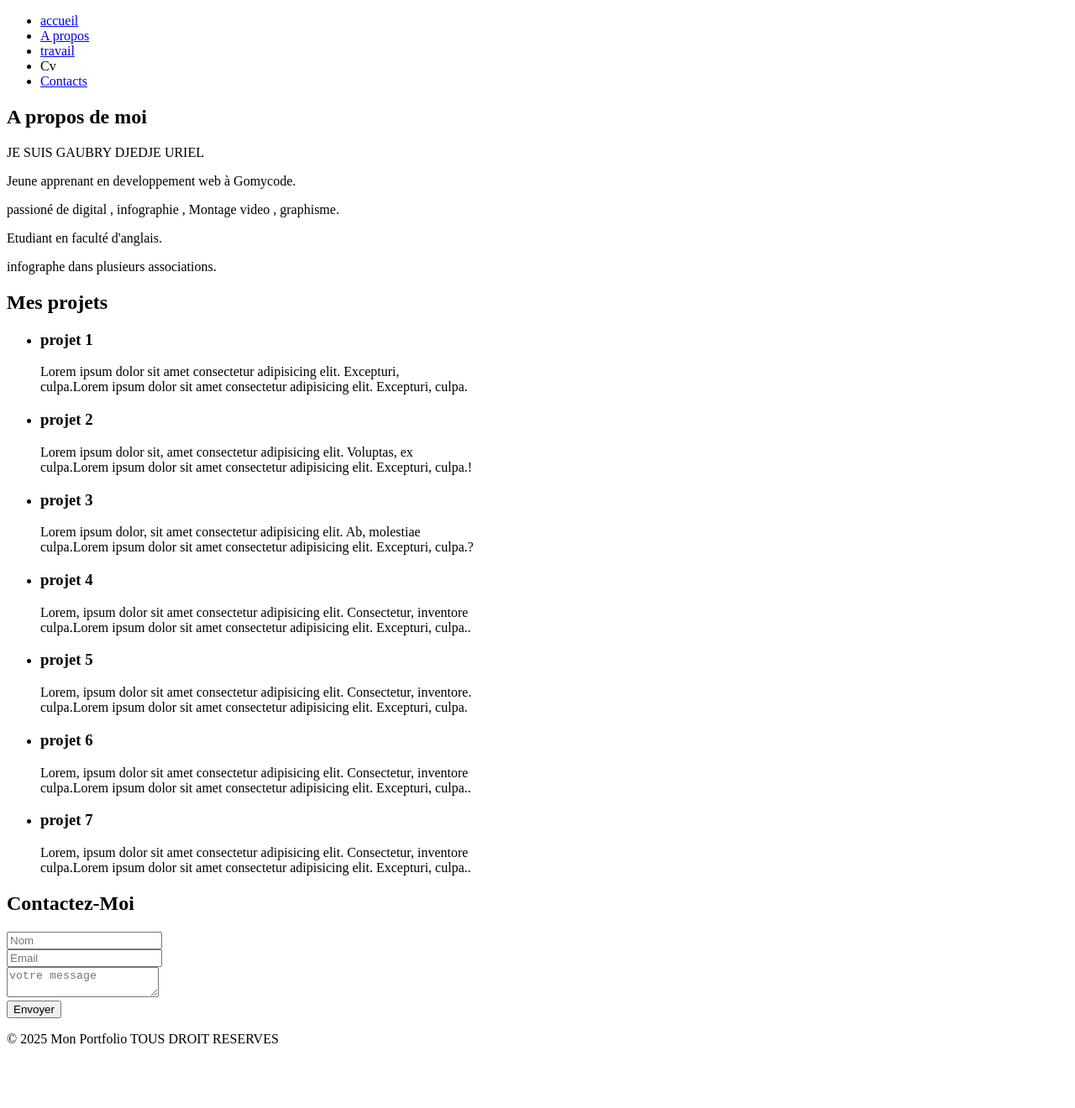
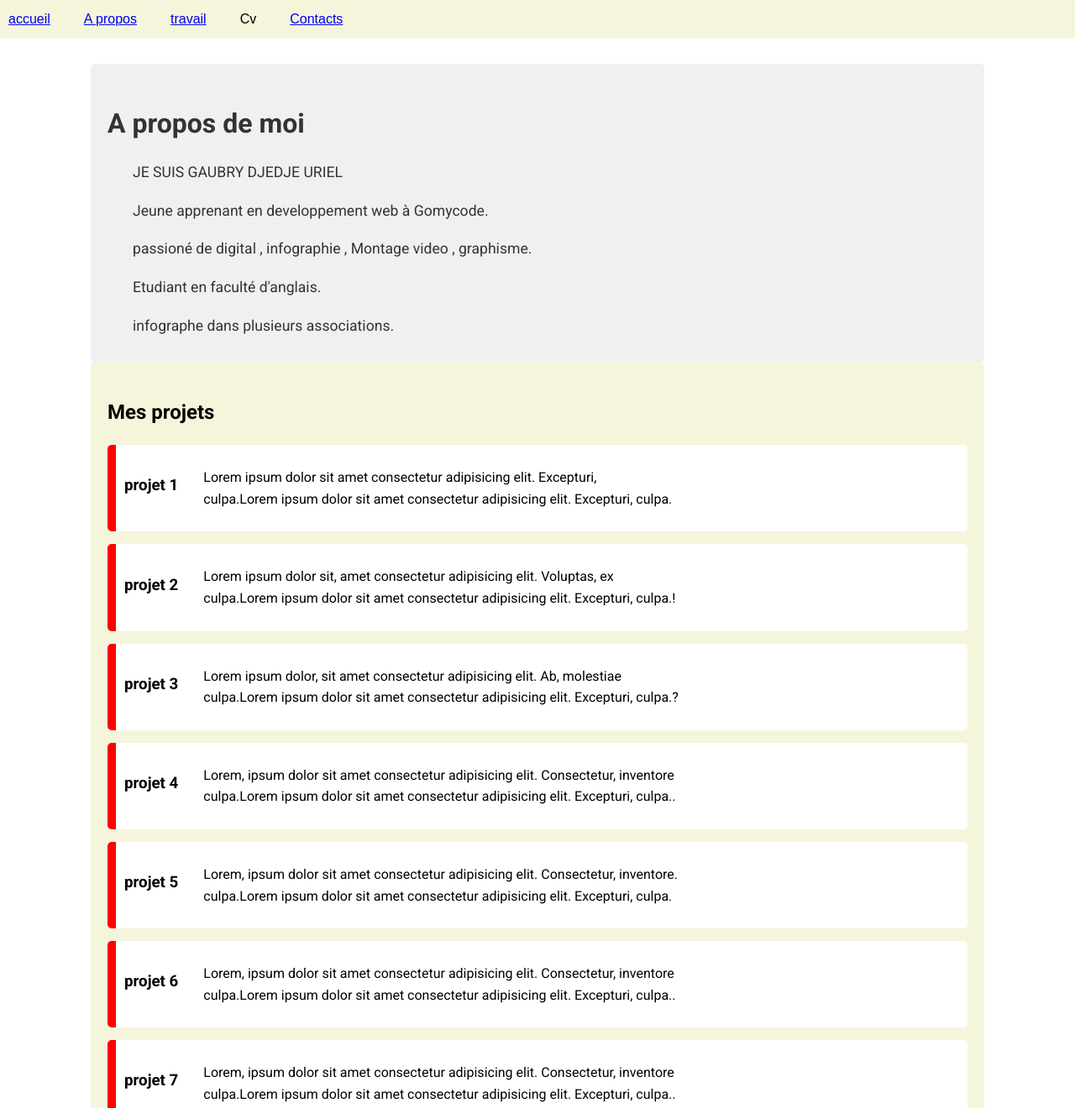
Before and after one commit to uri1523/mon-portfolio, a plain HTML site: page index.html in a window 1280 px wide. Shown: the top 1320 px of the page at 84% size. Before the commit the page ends 1263 px from the top, so only its background shows below. Drawn offline with Linux system fonts and the light colour scheme.

Commit message:
Initial commit

```diff
--- a/index.html
+++ b/index.html
@@ -4,9 +4,13 @@
     <meta charset="UTF-8">
     <meta name="viewport" content="width=device-width, initial-scale=1.0">
     <title>Mon Portfolio</title>
+    <link rel="stylesheet" href="style.css">
+        <link rel="preconnect" href="https://fonts.googleapis.com">
+    <link rel="preconnect" href="https://fonts.gstatic.com" crossorigin>
+    <link href="https://fonts.googleapis.com/css2?family=Roboto:wght@400;700&display=swap" rel="stylesheet">
 </head>
 <body>
-        <nav>
+        <nav class="navbar">
             <ul>
                 <li> <a href="#Accueil">accueil</a></li>
                 <li> <a href="#A propos">A propos</a></li>
@@ -16,7 +20,7 @@
             </ul>
         </nav>
 
-        <section id="A propos">
+        <section id="A propos" class="section">
             <h1>A propos de moi</h1>
             <p>JE SUIS GAUBRY DJEDJE URIEL</p>
             <p>Jeune apprenant en developpement web à Gomycode.</p>
@@ -26,41 +30,48 @@
 
         </section>
 
-        <section id="travail">
+        <section id="travail" class="section">
             <h2>Mes projets</h2>
             <ul>
-                <li>
+                <li >
                         <h3>projet 1</h3>
-                    <p>Lorem ipsum dolor sit amet consectetur adipisicing elit. Excepturi, <br>culpa.Lorem ipsum dolor sit amet consectetur adipisicing elit. Excepturi, culpa. </p>
+                        <p >Lorem ipsum dolor sit amet consectetur adipisicing elit. Excepturi, <br>culpa.Lorem ipsum dolor sit amet consectetur adipisicing elit. Excepturi, culpa. </p>
                 </li>
                 <li>
                      <h3>projet 2</h3>
                         <p>Lorem ipsum dolor sit, amet consectetur adipisicing elit. Voluptas, ex <br>culpa.Lorem ipsum dolor sit amet consectetur adipisicing elit. Excepturi, culpa.!</p>
                 </li>
-                <li>
+                <li >
                         <h3>projet 3</h3>
                         <p>Lorem ipsum dolor, sit amet consectetur adipisicing elit. Ab, molestiae <br>culpa.Lorem ipsum dolor sit amet consectetur adipisicing elit. Excepturi, culpa.?</p>
                 </li>
-                <li>
+                <li >
                      <h3>projet 4</h3>
                       <p>Lorem, ipsum dolor sit amet consectetur adipisicing elit. Consectetur, inventore <br>culpa.Lorem ipsum dolor sit amet consectetur adipisicing elit. Excepturi, culpa..</p>
                 </li>
-                <li>
+                <li >
+
                      <h3>projet 5</h3>
                      <p>Lorem, ipsum dolor sit amet consectetur adipisicing elit. Consectetur, inventore. <br>culpa.Lorem ipsum dolor sit amet consectetur adipisicing elit. Excepturi, culpa.</p>
+
+                </li>
+                <li >
+
+                      <h3>projet 6</h3>
+                      <p>Lorem, ipsum dolor sit amet consectetur adipisicing elit. Consectetur, inventore <br>culpa.Lorem ipsum dolor sit amet consectetur adipisicing elit. Excepturi, culpa..</p>
+
                 </li>
                 <li>
-                    <h3>projet 6</h3>
-                    <p>Lorem, ipsum dolor sit amet consectetur adipisicing elit. Consectetur, inventore <br>culpa.Lorem ipsum dolor sit amet consectetur adipisicing elit. Excepturi, culpa..</p>
-                </li>
-                <li>
+
                      <h3>projet 7</h3>
                      <p>Lorem, ipsum dolor sit amet consectetur adipisicing elit. Consectetur, inventore <br>culpa.Lorem ipsum dolor sit amet consectetur adipisicing elit. Excepturi, culpa..</p>
+
                 </li>
+
             </ul>
         </section>
 
-        <section id="Contacts">
+        <section id="Contacts" class="sect">
 
             <h2>Contactez-Moi</h2>
             <form action="#" method="post"></form>
@@ -87,7 +98,7 @@
 
 </body>
 
-<footer>
+<footer class="footer">
     <p>&copy; 2025 Mon Portfolio TOUS DROIT RESERVES</p>
 </footer>
 </html>
--- /dev/null
+++ b/style.css
@@ -0,0 +1,136 @@
+.navbar ul{
+    display: flex;
+    list-style: none;
+    margin: 0;
+    padding: 0;
+    background-color: beige;
+}
+
+.navbar ul li{
+    margin-right: 20px;
+}
+
+.navbar ul li {
+    text-decoration: none;
+    font-family: Arial, Helvetica, sans-serif;
+    padding: 10px;
+    display: block;
+}
+
+@import url('https://fonts.googleapis.com/css2?family=Roboto:wght@300;400;700&display=swap');
+
+body {
+    font-family: 'Roboto', sans-serif;
+}
+
+body {
+    font-family: 'Roboto', sans-serif;
+    margin: 0;
+    padding: 0;
+    line-height: 1.6;
+}
+
+#A\ propos {
+    background-color: #f0f0f0; /* fond gris clair */
+    padding: 20px; /* espace autour du texte */
+    margin-top: 30px; /* espacement avant la section */
+    color: #333; /* couleur du texte */
+}
+
+#A\ propos h1 {
+    font-size: 2rem; /* taille de titre */
+    margin-bottom: 15px; /* espacement sous le titre */
+}
+
+#A\ propos p {
+    font-size: 1.1rem; /* taille de texte pour les paragraphes */
+    line-height: 1.6; /* espace entre les lignes */
+    margin-bottom: 10px; /* espacement entre les paragraphes */
+}
+
+
+.section {
+    width: 80%; /* Ajuste la largeur selon ton besoin */
+    margin: 0 auto; /* Centre la section */
+    background-color: beige; /* Ajoute une couleur de fond */
+    padding: 20px;
+    border-radius: 5px;
+}
+
+.section ul {
+    list-style: none; /* Enlève les puces */
+    padding: 0;
+}
+
+.section li {
+    display: flex;
+    align-items: center;
+    margin-bottom: 15px;
+    padding: 10px;
+    background-color: white; /* Couleur de fond des projets */
+    border-left: 10px solid red; /* Crée la barre rouge à gauche */
+    border-radius: 5px;
+
+}
+
+.section li h3 {
+    margin: 0 0 5px 0;
+}
+
+.section p{
+   margin-left: 30px;
+}
+
+/* Centrer le formulaire */
+.sect {
+    width: 300px;  /* Fixe une largeur pour le formulaire */
+    margin: 50px auto;  /* Centrer horizontalement */
+    padding: 20px;
+    background-color: #f7f7f7;  /* Couleur d'arrière-plan du formulaire */
+    border-radius: 8px;  /* Arrondir les coins */
+    box-shadow: 0 4px 10px rgba(0, 0, 0, 0.1);  /* Ombre pour donner un effet de profondeur */
+    transition: transform 0.3s ease, box-shadow 0.3s ease;  /* Transition pour l'animation */
+  }
+
+  /* Effet de survol (soulèvement) */
+  .sect:hover {
+    transform: translateY(-10px);  /* Déplace le formulaire légèrement vers le haut */
+    box-shadow: 0 8px 20px rgba(0, 0, 0, 0.2);  /* Ombre plus prononcée */
+  }
+
+  /* Style des champs du formulaire */
+  .sect input {
+    width: 100%;
+    padding: 10px;
+    margin: 10px 0;
+    border: 1px solid #ccc;
+    border-radius: 4px;
+  }
+
+  .sect button {
+    width: 100%;
+    padding: 10px;
+    background-color: #007BFF;
+    color: white;
+    border: none;
+    border-radius: 4px;
+    cursor: pointer;
+    transition: background-color 0.3s;
+  }
+
+  .sect button:hover {
+    background-color: #0056b3;  /* Changer la couleur du bouton au survol */
+  }
+
+
+  .footer{
+    width:200px ;
+    margin: 50px auto;
+    background-color: blue;
+    border-radius: 0 0 15px;
+    padding: 5px;
+  }
+
+  .footer p{
+    color: antiquewhite;
+  }
```
Lines whose indentation alone changed are shown as unchanged.
